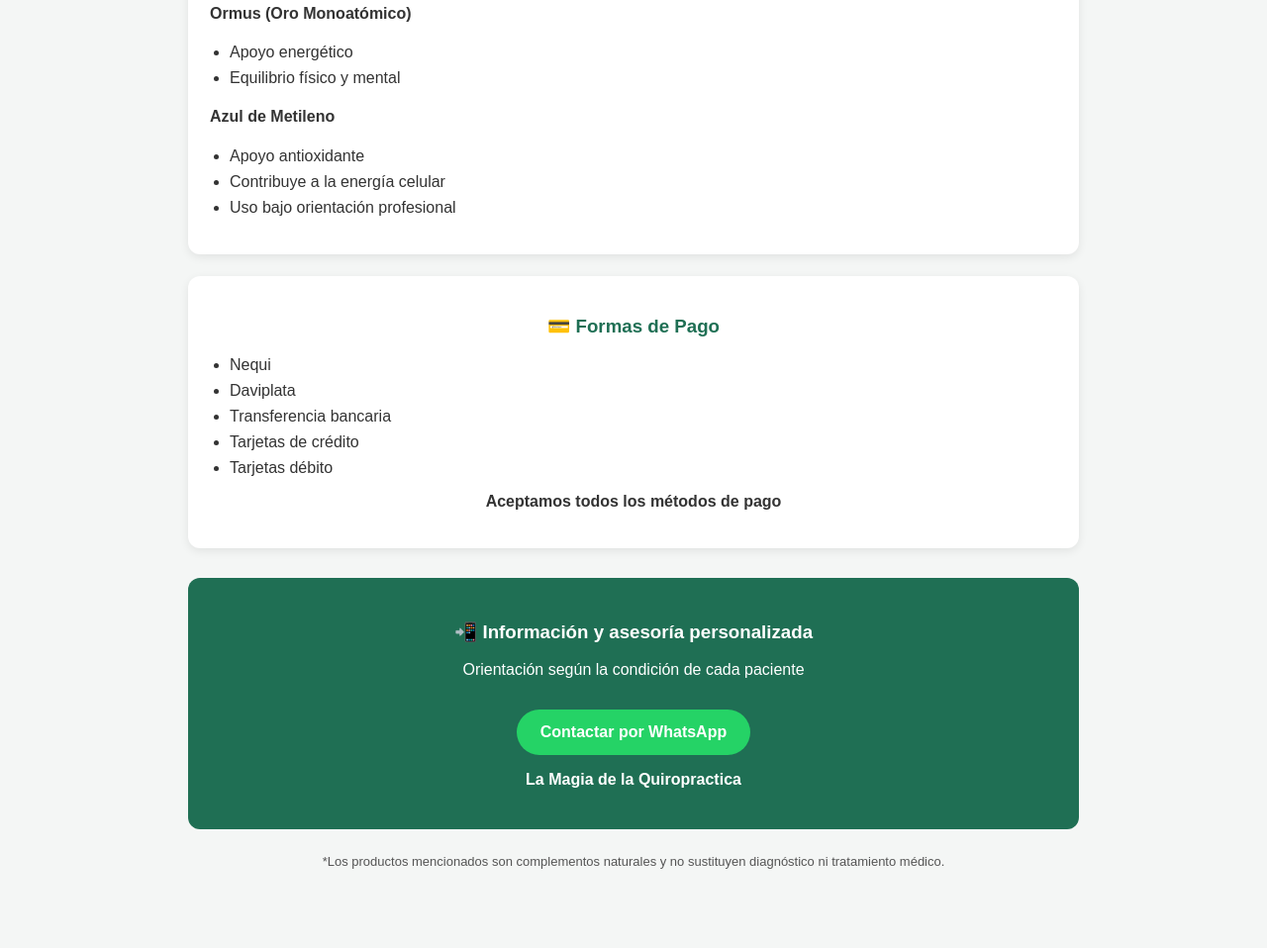
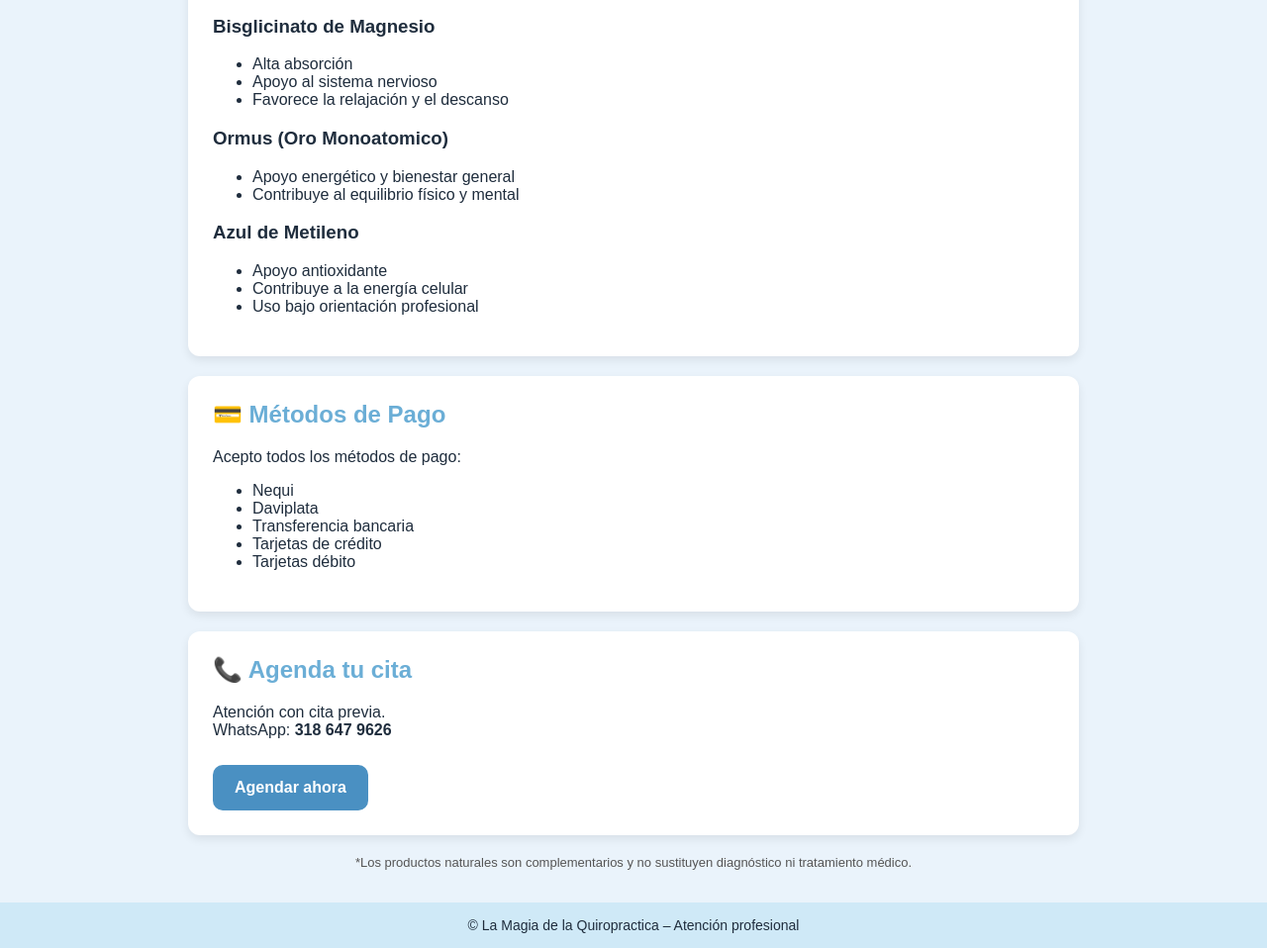
Before and after one commit to KimQuiropractica/lamagiadelaquiropractica, a plain HTML site: page index.html in a window 1280 px wide. Shown: the part 975-1933 px from the top of the page at 99% size. Before the commit the page ends 1873 px from the top, so only its background shows below. Drawn offline with Linux system fonts and the light colour scheme.

Commit message:
Update index.html
Signed-off-by: KimQuiropractica <quiropraxiacv@gmail.com>

```diff
--- a/index.html
+++ b/index.html
@@ -2,124 +2,143 @@
 <html lang="es">
 <head>
 <meta charset="UTF-8">
-    <title>La Magia de la Quiropractica | Salud Integral</title>
 <meta name="viewport" content="width=device-width, initial-scale=1.0">
+
+<title>La Magia de la Quiropractica</title>
+
+<meta name="description" content="Quiropractica profesional con consulta virtual y atención domiciliaria en Chía, Cajicá, Zipaquirá, Sopó, Tocancipá y Briceño.">
+
 <style>
-        body {
-            font-family: Arial, Helvetica, sans-serif;
-            background-color: #f4f6f5;
-            color: #333;
-            margin: 0;
-            padding: 20px;
+body{
+  margin:0;
+  font-family: Arial, sans-serif;
+  background:#eaf3fb;
+  color:#1f2d3d;
 }
-        h1, h2, h3 {
-            color: #1f6f54;
-            text-align: center;
+header{
+  background:#cfe9f7;
+  padding:30px 20px;
+  text-align:center;
 }
-        .container {
-            max-width: 900px;
-            margin: auto;
+header h1{
+  margin:0;
+  color:#4a90c2;
 }
-        .section {
-            background: #ffffff;
-            border-radius: 12px;
-            padding: 22px;
-            margin-bottom: 22px;
-            box-shadow: 0 3px 10px rgba(0,0,0,0.08);
+header p{
+  margin-top:10px;
+  font-size:16px;
 }
-        ul {
-            padding-left: 20px;
+.container{
+  max-width:900px;
+  margin:auto;
+  padding:20px;
 }
-        li {
-            margin-bottom: 8px;
+.section{
+  background:#ffffff;
+  border-radius:12px;
+  padding:25px;
+  margin-bottom:20px;
+  box-shadow:0 4px 10px rgba(0,0,0,0.08);
 }
-        .cta {
-            text-align: center;
-            margin-top: 30px;
-            padding: 25px;
-            background-color: #1f6f54;
-            color: #fff;
-            border-radius: 12px;
+.section h2{
+  color:#6baed6;
+  margin-top:0;
 }
-        .cta h3 {
-            color: #fff;
+.btn{
+  display:inline-block;
+  background:#4a90c2;
+  color:#ffffff;
+  padding:14px 22px;
+  text-decoration:none;
+  border-radius:10px;
+  font-weight:bold;
+  margin-top:10px;
 }
-        .whatsapp-btn {
-            display: inline-block;
-            margin-top: 15px;
-            background-color: #25D366;
-            color: #fff;
-            padding: 14px 24px;
-            border-radius: 30px;
-            text-decoration: none;
-            font-weight: bold;
+.btn:hover{
+  background:#357ab8;
 }
-        .note {
-            font-size: 13px;
-            color: #555;
-            margin-top: 25px;
-            text-align: center;
+footer{
+  background:#cfe9f7;
+  text-align:center;
+  padding:15px;
+  font-size:14px;
+}
+.note{
+  font-size:13px;
+  color:#555;
+  text-align:center;
 }
 </style>
 </head>
+
 <body>
+
+<header>
+  <h1>La Magia de la Quiropractica</h1>
+  <p>Consulta virtual • Atención domiciliaria</p>
+  <a class="btn" href="https://wa.me/573186479626">WhatsApp 318 647 9626</a>
+</header>
 
 <div class="container">
 
-    <!-- ENCABEZADO -->
+  <!-- QUIROPRACTICA -->
   <div class="section">
-        <h1>🌿 La Magia de la Quiropractica</h1>
-        <h2>Salud Integral • Bienestar • Equilibrio</h2>
-        <p style="text-align:center;">
-            Acompañamos procesos de salud de forma integral, combinando
-            orientación quiropractica y complementos naturales,
-            siempre según la condición de cada paciente.
+    <h2>🩺 Consulta Quiropractica</h2>
+    <p>
+      Atención profesional enfocada en evaluación postural, columna vertebral,
+      sistema nervioso y acompañamiento integral,
+      con orientación personalizada según la condición de cada paciente.
     </p>
   </div>
 
-    <!-- SERVICIOS -->
   <div class="section">
-        <h3>👐 Enfoque de Atención</h3>
-        <ul>
-            <li>Orientación quiropractica</li>
-            <li>Enfoque en sistema nervioso y bienestar general</li>
-            <li>Acompañamiento personalizado</li>
-            <li>Salud preventiva y natural</li>
-        </ul>
+    <h2>💻 Consulta Virtual</h2>
+    <p>
+      Orientación profesional a distancia para valoración inicial,
+      seguimiento y acompañamiento personalizado.
+    </p>
   </div>
 
-    <!-- PRODUCTOS -->
   <div class="section">
-        <h3>🌿 Productos Naturales</h3>
+    <h2>🏠 Atención Domiciliaria</h2>
+    <p>
+      Servicio a domicilio en:
+      <strong>Chía, Cajicá, Zipaquirá, Sopó, Tocancipá y Briceño</strong>.
+    </p>
+  </div>
 
-        <h4>Zeolita Natural</h4>
+  <!-- PRODUCTOS NATURALES -->
+  <div class="section">
+    <h2>🌿 Productos Naturales</h2>
+
+    <h3>Zeolita Natural</h3>
     <ul>
       <li>Apoyo en la eliminación de toxinas y metales pesados</li>
       <li>Contribuye a la limpieza intestinal</li>
-            <li>Apoya el sistema inmunológico</li>
+      <li>Apoyo al sistema inmunológico</li>
     </ul>
 
-        <h4>Tierra de Diatomeas</h4>
+    <h3>Tierra de Diatomeas</h3>
     <ul>
       <li>Apoyo digestivo e intestinal</li>
       <li>Fuente natural de minerales</li>
       <li>Contribuye al bienestar general</li>
     </ul>
 
-        <h4>Bisglicinato de Magnesio</h4>
+    <h3>Bisglicinato de Magnesio</h3>
     <ul>
       <li>Alta absorción</li>
       <li>Apoyo al sistema nervioso</li>
-            <li>Favorece relajación y descanso</li>
+      <li>Favorece la relajación y el descanso</li>
     </ul>
 
-        <h4>Ormus (Oro Monoatómico)</h4>
+    <h3>Ormus (Oro Monoatomico)</h3>
     <ul>
-            <li>Apoyo energético</li>
-            <li>Equilibrio físico y mental</li>
+      <li>Apoyo energético y bienestar general</li>
+      <li>Contribuye al equilibrio físico y mental</li>
     </ul>
 
-        <h4>Azul de Metileno</h4>
+    <h3>Azul de Metileno</h3>
     <ul>
       <li>Apoyo antioxidante</li>
       <li>Contribuye a la energía celular</li>
@@ -127,9 +146,12 @@
     </ul>
   </div>
 
-    <!-- FORMAS DE PAGO -->
+  <!-- METODOS DE PAGO -->
   <div class="section">
-        <h3>💳 Formas de Pago</h3>
+    <h2>💳 Métodos de Pago</h2>
+    <p>
+      Acepto todos los métodos de pago:
+    </p>
     <ul>
       <li>Nequi</li>
       <li>Daviplata</li>
@@ -137,25 +159,27 @@
       <li>Tarjetas de crédito</li>
       <li>Tarjetas débito</li>
     </ul>
-        <p style="text-align:center;"><strong>Aceptamos todos los métodos de pago</strong></p>
   </div>
 
   <!-- CTA -->
-    <div class="cta">
-        <h3>📲 Información y asesoría personalizada</h3>
-        <p>Orientación según la condición de cada paciente</p>
-        <a class="whatsapp-btn" href="https://wa.me/57TU_NUMERO_AQUI" target="_blank">
-            Contactar por WhatsApp
-        </a>
-        <p><strong>La Magia de la Quiropractica</strong></p>
+  <div class="section">
+    <h2>📞 Agenda tu cita</h2>
+    <p>
+      Atención con cita previa.<br>
+      WhatsApp: <strong>318 647 9626</strong>
+    </p>
+    <a class="btn" href="https://wa.me/573186479626">Agendar ahora</a>
   </div>
 
-    <!-- NOTA LEGAL -->
-    <div class="note">
-        *Los productos mencionados son complementos naturales y no sustituyen diagnóstico ni tratamiento médico.
-    </div>
+  <p class="note">
+    *Los productos naturales son complementarios y no sustituyen diagnóstico ni tratamiento médico.
+  </p>
 
 </div>
 
+<footer>
+  © La Magia de la Quiropractica – Atención profesional
+</footer>
+
 </body>
 </html>
```
Lines whose indentation alone changed are shown as unchanged.
